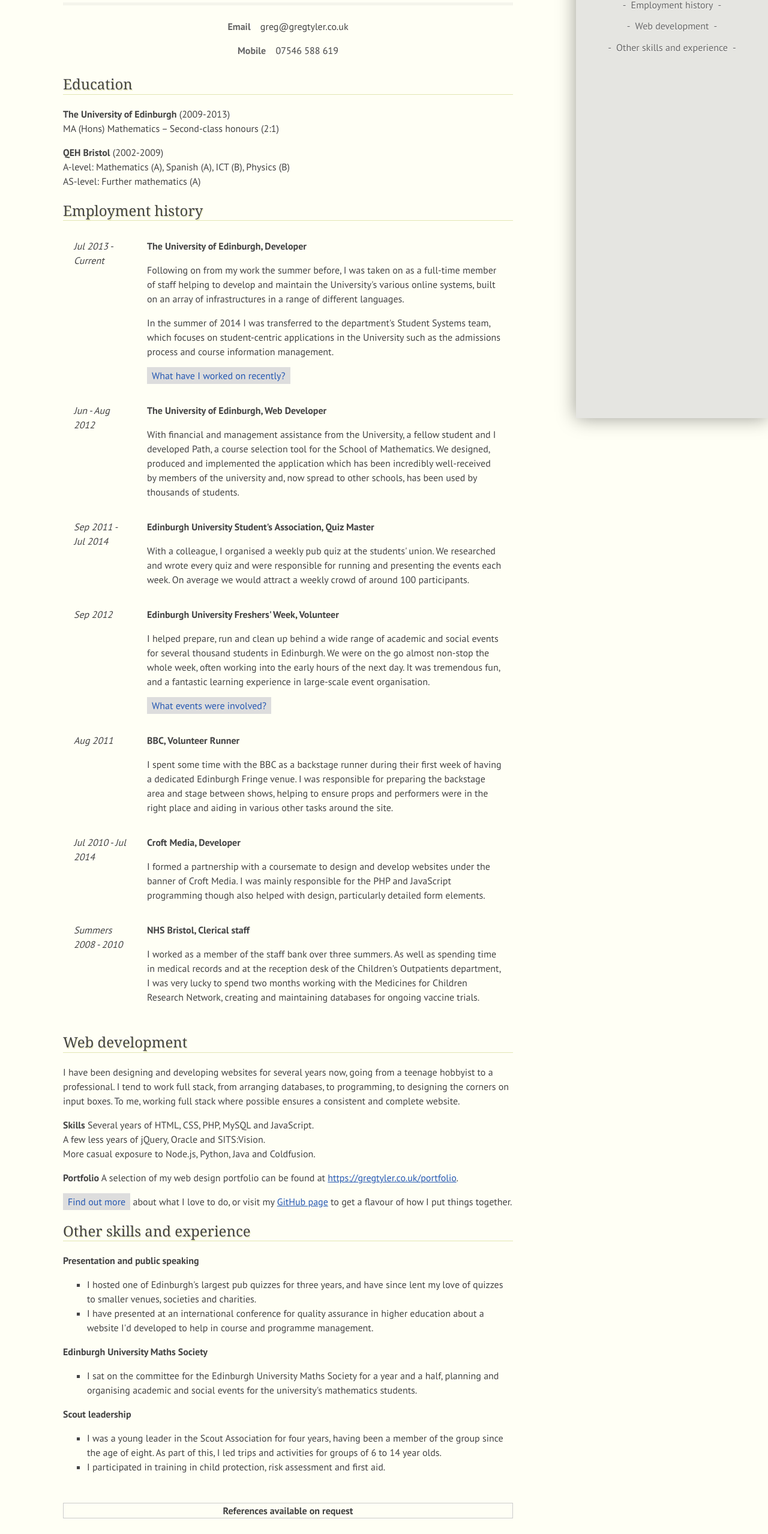
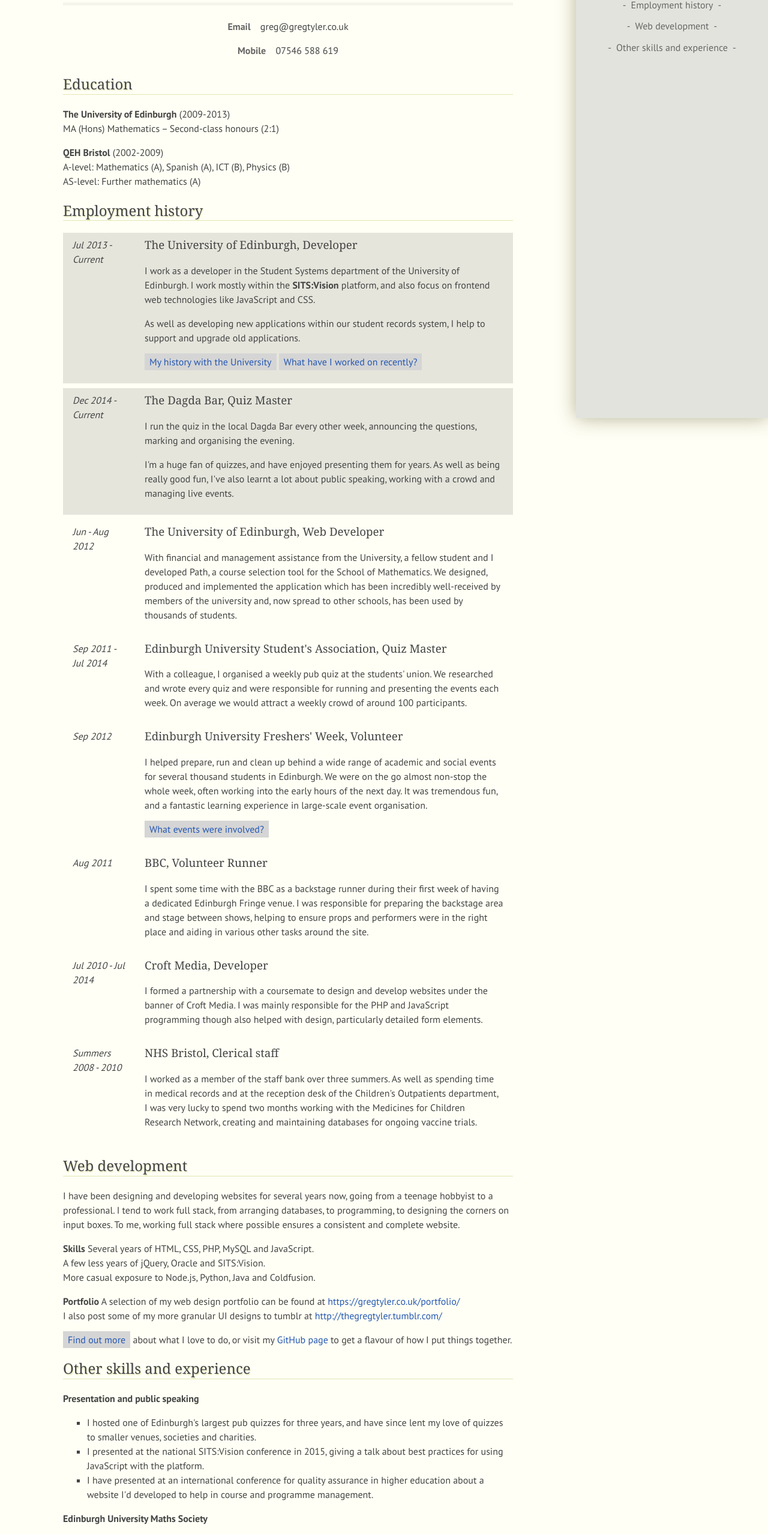
Before and after one commit to gregtyler/CV, a website: page src/index.html in a window 1280 px wide. Shown: the part 103-2660 px from the top of the page at 60% size. Drawn offline with Linux system fonts and the light colour scheme.

Commit message:
Adding new text and updating resource files

```diff
--- a/src/index.html
+++ b/src/index.html
@@ -6,31 +6,31 @@
     <meta http-equiv="X-UA-Compatible" content="chrome=1">
     <meta name="viewport" content="width=device-width" />
     <title>CV for Greg Tyler</title>
-    <link rel=stylesheet type="text/css" href="https://fonts.googleapis.com/css?family=PT+Sans:400,700" />
-    <link rel=stylesheet type="text/css" href="style.css" inline />
+    <link rel="stylesheet" type="text/css" href="https://fonts.googleapis.com/css?family=PT+Sans:400,700" />
+    <link rel="stylesheet" type="text/css" href="style.css" inline />
 </head>
 <body>
-<nav class=navigation>
-    <h3 data-toggle=hidden-menu>Navigation</h3>
-    <menu id=hidden-menu>
-        <li><a class=nav-link href="#education">Education</a>
-        <li><a class=nav-link href="#employment">Employment history</a>
-        <li><a class=nav-link href="#dev">Web development</a>
-        <li><a class=nav-link href="#skills">Other skills and experience</a>
+<nav class="navigation">
+    <h3 data-toggle="menu">Navigation</h3>
+    <menu id="menu">
+        <li><a class="nav-link" href="#education">Education</a>
+        <li><a class="nav-link" href="#employment">Employment history</a>
+        <li><a class="nav-link" href="#dev">Web development</a>
+        <li><a class="nav-link" href="#skills">Other skills and experience</a>
     </menu>
 </nav>
-<div class=leftwards>
-<div class=container>
-<h1 id=top>Greg Tyler</h1>
+<div class="leftwards">
+    <main class="container">
+        <h1 id="top">Greg Tyler</h1>
 
-<div class=fact-block>
+        <div class="fact-block">
             <strong>Email</strong> greg@gregtyler.co.uk<br>
             <strong>Mobile</strong> 07546 588 619
         </div>
 
         <div class="print-intro">An interactive version of this CV is available at http://cv.gregtyler.co.uk/</div>
 
-<h2 id=education>Education</h2>
+        <h2 id="education">Education</h2>
         <p>
             <strong>The University of Edinburgh</strong> (2009-2013)
             <br>MA (Hons) Mathematics &ndash; Second-class honours (2:1)
@@ -42,32 +42,61 @@
             <br>AS-level: Further mathematics (A)
         </p>
 
-<h2 id=employment>Employment history</h2>
-<table class=employment>
-<tr><td>Jul 2013 - Current
-<td><strong>The University of Edinburgh, Developer</strong>
-<p>Following on from my work the summer before, I was taken on as a full-time member of staff helping to develop and maintain the University's various online systems, built on an array of infrastructures in a range of different languages.</p>
+        <h2 id="employment">Employment history</h2>
+
+        <table class="employment">
+            <tr class="employment-current">
+                <td>Jul 2013 - Current
+                <td>
+                    <h3>The University of Edinburgh, Developer</h3>
+                    <p>I work as a developer in the Student Systems department of the University of Edinburgh. I work mostly within the <strong>SITS:Vision</strong> platform, and also focus on frontend web technologies like JavaScript and CSS.</p>
+                    <p>As well as developing new applications within our student records system, I help to support and upgrade old applications.</p>
+
+                    <p class="js-only">
+                        <a href="#uni-history" class="toggler">My history with the University</a>
+                        <a href="#current-work" class="toggler">What have I worked on recently?</a>
+                    </p>
+                    <section class="hidden" id="uni-history">
+                        <h4>My history with the University</h4>
+                        <p>Following on from my work the summer of 2012, I was taken on as a full-time member of staff helping to develop and maintain the University's various online systems, built on an array of infrastructures in a range of different languages.</p>
                         <p>In the summer of 2014 I was transferred to the department's Student Systems team, which focuses on student-centric applications in the University such as the admissions process and course information management.</p>
-<p class=js-only><a class=toggler data-toggle=hidden-current-work>What have I worked on recently?</a></p>
-<section class=hidden id=hidden-current-work>
-    <p>During the end of 2014, and going into 2015, I have been working on the course creation and maintenance (CCAM) process. This has involved updating our course descriptor and a massive aesthetic move to a modern, Bootstrap-based design.</p>
-    <p>Over the summer and autumn of 2014, I focussed on the undergraduate admissions process in the University, particularly the management of applications by our admissions team. With a colleague, we overhauled the design and functionality of the portal.</p>
-    <p>For the first half of 2014, I worked on bringing Path (a site I helped developed as a student) into the University's corporate infrastructure and making it available to the whole student population for all of the 5,000 courses available each year.</p>
+                    </section>
+                    <section class="hidden" id="current-work">
+                        <h4>What have I worked on recently?</h4>
+                        <p>From the end of 2015 into 2016, I helped in the <strong>upgrade</strong> of our SITS:Vision implementation. I aided in planning the upgrades, implementing and testing them.</p>
+                        <p>During the summer of 2015, I <strong>mentored</strong> a student led project building an Q&amp;A platform for course in the University.</p>
+                        <p>During the end of 2014, and going into 2015, I worked on the <strong>course creation and maintenance</strong> (CCAM) process. This has involved updating our course descriptor and a massive aesthetic move to a modern, Bootstrap-based design.</p>
+                        <p>Over the summer and autumn of 2014, I focussed on the <strong>undergraduate admissions</strong> process in the University, particularly the management of applications by our admissions team. With a colleague, we overhauled the design and functionality of the portal.</p>
+                        <p>For the first half of 2014, I worked on bringing <strong>Path</strong> (a site I helped developed as a student) into the University's corporate infrastructure and making it available to the whole student population for all of the 5,000 courses available each year.</p>
                     </section>
 
-<tr><td>Jun - Aug 2012
-<td><strong>The University of Edinburgh, Web Developer</strong>
+            <tr class="employment-current">
+                <td>Dec 2014 - Current
+                <td>
+                    <h3>The Dagda Bar, Quiz Master</h3>
+                    <p>I run the quiz in the local Dagda Bar every other week, announcing the questions, marking and organising the evening.</p>
+                    <p>I'm a huge fan of quizzes, and have enjoyed presenting them for years. As well as being really good fun, I've also learnt a lot about public speaking, working with a crowd and managing live events.</p>
+
+            <tr>
+                <td>Jun - Aug 2012
+                <td>
+                    <h3>The University of Edinburgh, Web Developer</h3>
                     <p>With financial and management assistance from the University, a fellow student and I developed Path, a course selection tool for the School of Mathematics. We designed, produced and implemented the application which has been incredibly well-received by members of the university and, now spread to other schools, has been used by thousands of students.</p>
 
-<tr><td>Sep 2011 - Jul 2014
-<td><strong>Edinburgh University Student's Association, Quiz Master</strong>
+            <tr>
+                <td>Sep 2011 - Jul 2014
+                <td>
+                    <h3>Edinburgh University Student's Association, Quiz Master</h3>
                     <p>With a colleague, I organised a weekly pub quiz at the students' union. We researched and wrote every quiz and were responsible for running and presenting the events each week. On average we would attract a weekly crowd of around 100 participants.</p>
 
-<tr><td>Sep 2012
-<td><strong>Edinburgh University Freshers' Week, Volunteer</strong>
+            <tr>
+                <td>Sep 2012
+                <td>
+                    <h3>Edinburgh University Freshers' Week, Volunteer</h3>
                     <p>I helped prepare, run and clean up behind a wide range of academic and social events for several thousand students in Edinburgh. We were on the go almost non-stop the whole week, often working into the early hours of the next day. It was tremendous fun, and a fantastic learning experience in large-scale event organisation.</p>
-<p class=js-only><a class=toggler data-toggle=hidden-freshers-work>What events were involved?</a></p>
-<section class=hidden id=hidden-freshers-work>
+                    <p class="js-only"><a href="#freshers-work" class="toggler">What events were involved?</a></p>
+                    <section class="hidden" id="freshers-work">
+                        <h4>What events were involved?</h4>
                         <p>The university put on hundreds of events throughout the week, aiming to appeal to all tastes. Some of the functions I worked in were:</p>
                         <ul>
                             <li>Live music/club nights, where I helped primarily with preparing the venues and queue management.
@@ -79,31 +108,39 @@
                         </ul>
                     </section>
 
-<tr><td>Aug 2011
-<td><strong>BBC, Volunteer Runner</strong>
+            <tr>
+                <td>Aug 2011
+                <td>
+                    <h3>BBC, Volunteer Runner</h3>
                     <p>I spent some time with the BBC as a backstage runner during their first week of having a dedicated Edinburgh Fringe venue. I was responsible for preparing the backstage area and stage between shows, helping to ensure props and performers were in the right place and aiding in various other tasks around the site.</p>
 
-<tr><td>Jul 2010 - Jul 2014
-<td><strong>Croft Media, Developer</strong>
+            <tr>
+                <td>Jul 2010 - Jul 2014
+                <td>
+                    <h3>Croft Media, Developer</h3>
                     <p>I formed a partnership with a coursemate to design and develop websites under the banner of Croft Media. I was mainly responsible for the PHP and JavaScript programming though also helped with design, particularly detailed form elements.</p>
 
-<tr><td>Summers 2008 - 2010
-<td><strong>NHS Bristol, Clerical staff</strong>
+            <tr>
+                <td>Summers 2008 - 2010
+                <td>
+                    <h3>NHS Bristol, Clerical staff</h3>
                     <p>I worked as a member of the staff bank over three summers. As well as spending time in medical records and at the reception desk of the Children's Outpatients department, I was very lucky to spend two months working with the Medicines for Children Research Network, creating and maintaining databases for ongoing vaccine trials.</p>
 
         </table>
 
-<h2 id=dev>Web development</h2>
+        <h2 id="dev">Web development</h2>
         <p>I have been designing and developing websites for several years now, going from a teenage hobbyist to a professional. I tend to work full stack, from arranging databases, to programming, to designing the corners on input boxes. To me, working full stack where possible ensures a consistent and complete website.</p>
 
         <p><strong>Skills</strong> Several years of HTML, CSS, PHP, MySQL and JavaScript.
         <br>A few less years of jQuery, Oracle and SITS:Vision.
         <br>More casual exposure to Node.js, Python, Java and Coldfusion.</p>
 
-<p><strong>Portfolio</strong> A selection of my web design portfolio can be found at <a href="https://gregtyler.co.uk/portfolio">https://gregtyler.co.uk/portfolio</a>.</p>
+        <p><strong>Portfolio</strong> A selection of my web design portfolio can be found at <a href="https://gregtyler.co.uk/portfolio/">https://gregtyler.co.uk/portfolio/</a>
+        <br>I also post some of my more granular UI designs to tumblr at <a href="http://thegregtyler.tumblr.com/">http://thegregtyler.tumblr.com/</a></p>
 
-<p class=js-only><a class=toggler data-toggle=hidden-dev-love>Find out more</a> about what I love to do, or visit my <a href="https://github.com/gregtyler">GitHub page</a> to get a flavour of how I put things together.</p>
-<section class=hidden id=hidden-dev-love>
+        <p class="js-only"><a href="#dev-love" class="toggler">Find out more</a> about what I love to do, or visit my <a href="https://github.com/gregtyler">GitHub page</a> to get a flavour of how I put things together.</p>
+        <section class="hidden" id="dev-love">
+        <h4>What I love in web development</h4>
         <ul>
             <li>I love leveraging exciting <strong>new features</strong> whilst still making sure my sites are <strong>accessible</strong> to everyone, whether they're using a cutting-edge or an outdated browser, a mouse cursor or a screen-reader.
             <li>I work hard to make sites easy and <strong>intuitive</strong> to use, so that visitors don't have to work hard to see the content they want.
@@ -111,11 +148,12 @@
         </ul>
         </section>
 
-<h2 id=skills>Other skills and experience</h2>
+        <h2 id="skills">Other skills and experience</h2>
         <p>
             <strong>Presentation and public speaking</strong>
             <ul>
                 <li>I hosted one of Edinburgh's largest pub quizzes for three years, and have since lent my love of quizzes to smaller venues, societies and charities.
+                <li>I presented at the national SITS:Vision conference in 2015, giving a talk about best practices for using JavaScript with the platform.
                 <li>I have presented at an international conference for quality assurance in higher education about a website I'd developed to help in course and programme management.
             </ul>
         </p>
@@ -133,9 +171,9 @@
             </ul>
         </p>
 
-<div class=references>References available on request</div>
+        <div class="references">References available on request</div>
 
-</div>
+    </main>
 </div>
 
 <script src="cv.js" inline></script>
--- a/src/style.css
+++ b/src/style.css
@@ -33,14 +33,26 @@
     text-shadow: 1px 2px hsla(65, 70%, 40%, 0.25);
 }
 
-a { color: #2558B2; }
+h4 {
+    font-size: 17px;
+}
+
+a {
+    color: #2558B2;
+    text-decoration: none;
+}
 
 .js-only { display: none; }
 
 .toggler {
     padding: 4px 8px;
-    background-color: #DDD;
+    background-color: #D5D5D5;
     cursor: pointer;
+}
+
+.toggler.active {
+    background-color: #666;
+    color: #FFF;
 }
 
 ::selection { background-color: hotpink; }
@@ -48,7 +60,7 @@
 /** NAV **/
 .navigation {
     padding: 1em;
-    background-color: #E5E5E1;
+    background-color: #E3E3DD;
     text-align: center;
 }
 
@@ -71,7 +83,6 @@
 a.nav-link {
     color: #666;
     font-size: 1em;
-    text-shadow: 0 1px #FFF;
     text-decoration: none;
 }
 
@@ -114,10 +125,29 @@
     font-weight: bold;
 }
 
+/** EMPLOYMENT TABLE **/
+.employment {
+    border-collapse: collapse;
+}
+
 .employment td { display: block; }
 .employment td:first-child {
     font-style: italic;
     vertical-align: top;
+}
+
+.employment td > h3 {
+    margin-top: 0;
+}
+
+/* Highlight current employment */
+.employment-current {
+    border-bottom: 0.5em solid #FFFFF5;
+    background-color: hsla(0, 0%, 0%, 0.1);
+}
+
+.employment-current td {
+    padding: 0.5em 0.75em;
 }
 
 /** RESPONSIVE **/
@@ -131,7 +161,7 @@
         bottom: 0;
         right: 0;
         width: 25%;
-        box-shadow: 0 0 30px hsla( 0, 0%, 0%, 0.4 );
+        box-shadow: 0 0 30px hsla(50, 80%, 15%, 0.4);
     }
     .navigation > h3 {
         margin-bottom: 1em;
```
Also changed, not shown: src/cv.js (+10 -4 lines). Lines whose indentation alone changed are shown as unchanged.
